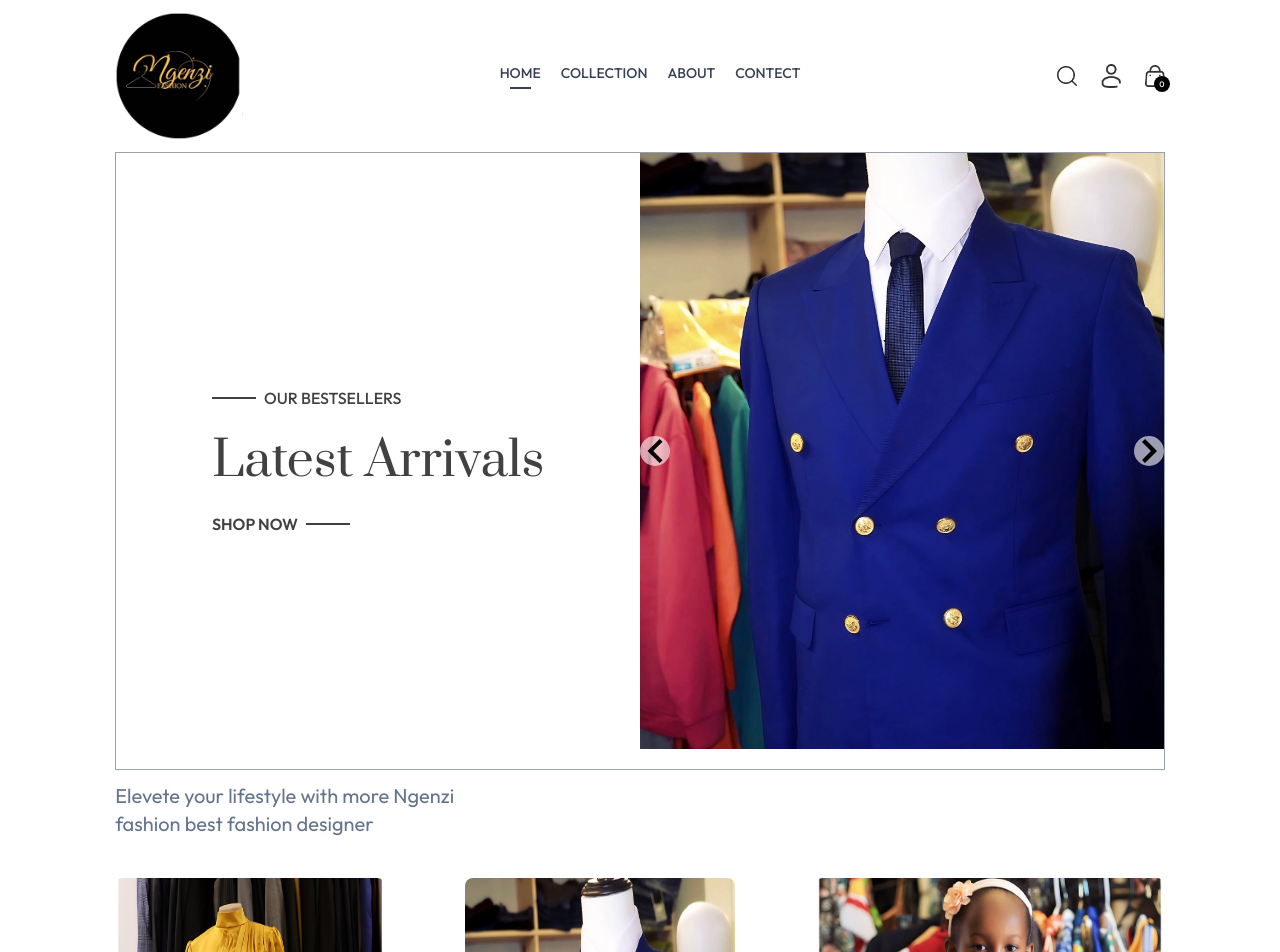
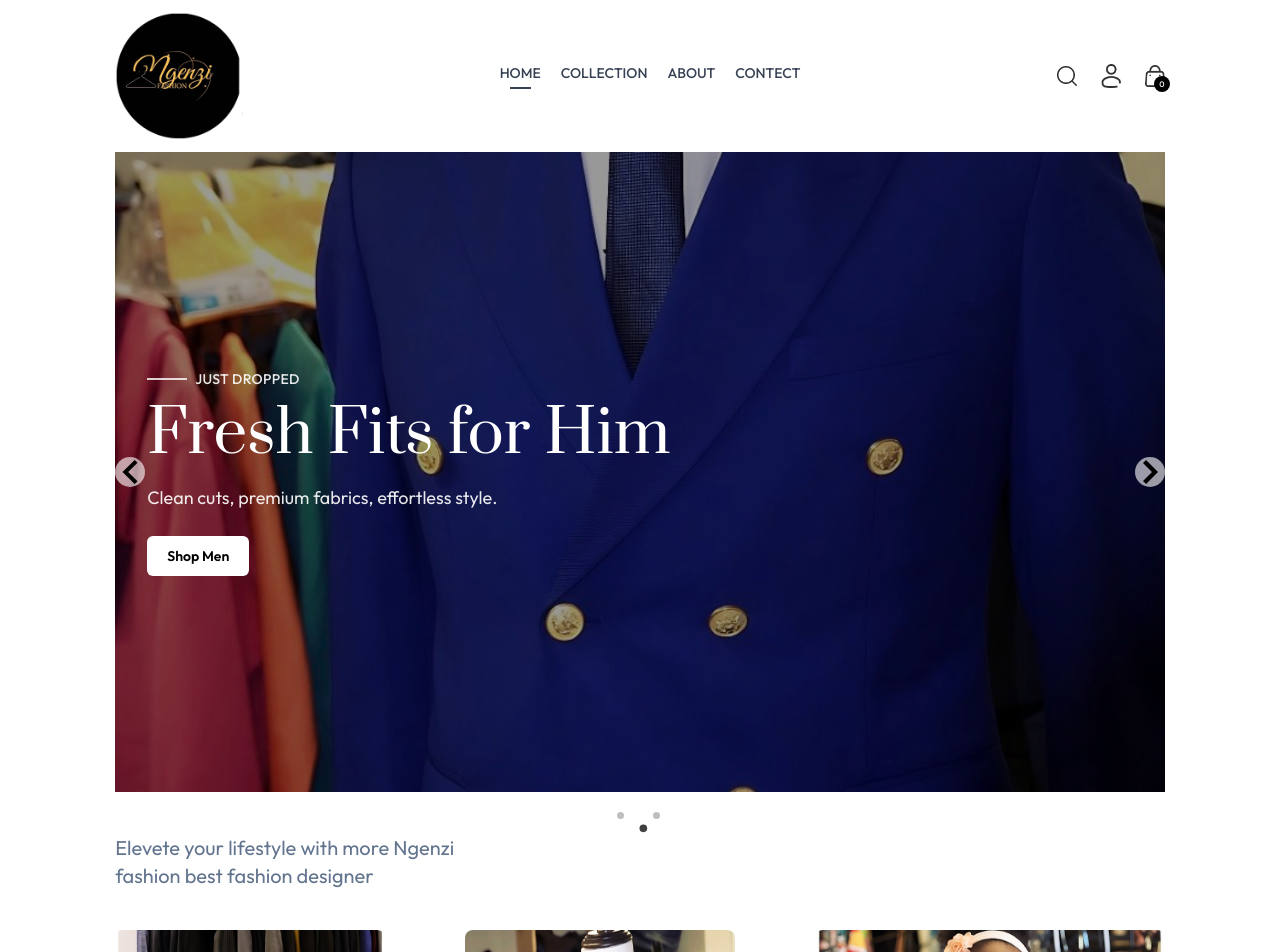
Before and after one commit to MbarushimanaFabrice/ngenzifashion, a React (Vite) app in the folder frontend/: page / in a window 1280 px wide. Shown: the top 952 px of the page. Built offline with nearby package versions, Linux system fonts and the light colour scheme.

Commit message:
Fix home page issues

```diff
--- a/frontend/src/App.jsx
+++ b/frontend/src/App.jsx
@@ -14,8 +14,6 @@ import Footer from './components/Footer'
 import SearchBar from './components/SearchBar'
 import { ToastContainer, toast } from 'react-toastify';
 import 'react-toastify/dist/ReactToastify.css';
-
-
 
 
 
--- a/frontend/src/components/Hero.jsx
+++ b/frontend/src/components/Hero.jsx
@@ -1,27 +1,10 @@
 import React from 'react'
-import { assets } from '../assets/assets'
 import HomeSlide from './HomeSlide'
 
 const Hero = () => {
   return (
-    <div className='flex flex-col sm:flex-row border border-gray-400 relative h-auto'>
-      <div className='w-full sm:w-1/2 flex items-center justify-center py-10 sm:py-0'>
-            <div className='text-[#414141]'>
-                <div className='flex items-center gap-2'>
-                    <p className='w-8 md:w-11 h-[2px] bg-[#414141]'></p>
-                    <p className='font-medium text-sm md:text-base'>OUR BESTSELLERS</p>
-                </div>
-                <h1 className='prata-regular text-3xl sm:py-3 lg:text-5xl leading-relaxed'>Latest Arrivals</h1>
-                <div className='flex items-center gap-2'>
-                    <p className='font-semibold text-sm md:text-base'>SHOP NOW</p>
-                    <p className='w-8 md:w-11 h-[2px] bg-[#414141]'></p>
-                </div>
-            </div>
-        </div>
-        <div className='w-full sm:w-1/2'>
-            <HomeSlide />
-        </div>
-        {/* <img className='w-full sm:w-1/2' src={assets.hero_img} alt="" /> */}
+    <div className='relative'>
+      <HomeSlide />
     </div>
   )
 }
--- a/frontend/src/components/HomeSlide.jsx
+++ b/frontend/src/components/HomeSlide.jsx
@@ -1,37 +1,83 @@
 import React from "react";
 import { Zoom } from 'react-slideshow-image';
 import 'react-slideshow-image/dist/styles.css';
-
 import { assets } from "../assets/assets";
 
 function HomeSlide() {
+  const slides = [
+    {
+      image: assets.women_clothes,
+      eyebrow: 'NEW SEASON',
+      title: 'Elevate Your Everyday',
+      subtitle: 'Timeless essentials crafted for comfort and confidence.',
+      ctas: [{ label: 'Shop Women', href: '/collection?category=Women' }]
+    },
+    {
+      image: assets.men,
+      eyebrow: 'JUST DROPPED',
+      title: 'Fresh Fits for Him',
+      subtitle: 'Clean cuts, premium fabrics, effortless style.',
+      ctas: [{ label: 'Shop Men', href: '/collection?category=Men' }]
+    },
+    {
+      image: assets.young,
+      eyebrow: 'FAMILY FAVORITES',
+      title: 'Style for Every Story',
+      subtitle: 'Versatile looks for work, weekends, and everything between.',
+      ctas: [{ label: 'Explore All', href: '/collection' }]
+    },
+  ];
+
   return (
-  <Zoom indicators={index => <div className="indicator"></div>} scale={1.4}>
-        <div className="each-slide-effect">
-            <div className=" h-[596px]" style={{
-
-      backgroundImage: `url(${assets.hero_img})`,backgroundSize: 'cover',backgroundPosition:'center' }}>
-            <span>
-
-            </span>
+    <Zoom
+      scale={1.2}
+      autoplay={true}
+      duration={4000}
+      transitionDuration={600}
+      indicators
+      arrows
+    >
+      {slides.map((s, idx) => (
+        <div className="each-slide-effect" key={idx}>
+          <div
+            className="relative h-[60vh] sm:h-[70vh] lg:h-[80vh] w-full"
+            style={{
+              backgroundImage: `url(${s.image})`,
+              backgroundSize: 'cover',
+              backgroundPosition: 'center'
+            }}
+          >
+            <div className="absolute inset-0 bg-black/40"></div>
+            <div className="relative h-full w-full flex items-center">
+              <div className="max-w-7xl mx-auto px-4 sm:px-6 lg:px-8 w-full">
+                <div className="text-white max-w-xl">
+                  <div className="flex items-center gap-2 mb-2">
+                    <span className="inline-block w-8 sm:w-10 h-[2px] bg-white/80"></span>
+                    <p className="uppercase tracking-wide text-xs sm:text-sm font-medium text-white/90">{s.eyebrow}</p>
+                  </div>
+                  <h1 className="prata-regular text-3xl sm:text-5xl lg:text-6xl leading-tight mb-3">
+                    {s.title}
+                  </h1>
+                  <p className="text-white/90 text-sm sm:text-base lg:text-lg mb-6">
+                    {s.subtitle}
+                  </p>
+                  <div className="flex flex-wrap gap-3">
+                    {s.ctas.map((c, i) => (
+                      <a
+                        key={i}
+                        href={c.href}
+                        className="inline-flex items-center justify-center px-5 py-2.5 bg-white text-black text-sm font-semibold rounded-md hover:bg-white/90 transition"
+                      >
+                        {c.label}
+                      </a>
+                    ))}
+                  </div>
+                </div>
+              </div>
             </div>
+          </div>
         </div>
-        <div className="each-slide-effect">
-            <div className=" h-[596px]" style={{
-         backgroundImage: `url(${assets.men})`,backgroundSize: 'cover',backgroundPosition:'center' }}>            <span>
-
-            </span>
-            </div>
-        </div>
-        <div className="each-slide-effect">
-            <div className=" h-[596px]" style={{
-          backgroundImage: `url(${assets.young})`,backgroundSize: 'cover',backgroundPosition:'center' }}>
-
-            <span>
-
-            </span>
-            </div>
-        </div>
+      ))}
     </Zoom>
   );
 }
--- a/frontend/src/index.css
+++ b/frontend/src/index.css
@@ -130,3 +130,26 @@
   width: 100%;
   height: auto;
 }
+/* Slider indicators – refine default react-slideshow-image dots */
+.indicators {
+  display: flex;
+  gap: 8px;
+  align-items: center;
+  justify-content: center;
+  bottom: 18px !important;
+}
+
+.indicators .each-slideshow-indicator {
+  width: 10px !important;
+  height: 10px !important;
+  border-radius: 9999px;
+  background: rgba(255, 255, 255, 0.5);
+  border: 1px solid rgba(255, 255, 255, 0.7);
+  transition: background 200ms ease, transform 200ms ease;
+}
+
+.indicators .each-slideshow-indicator.active,
+.indicators .each-slideshow-indicator:hover {
+  background: #ffffff;
+  transform: scale(1.1);
+}
```
Also changed, not shown: frontend/public/bdcb59330b04884ed3a141d517443c39.jpg (added).
